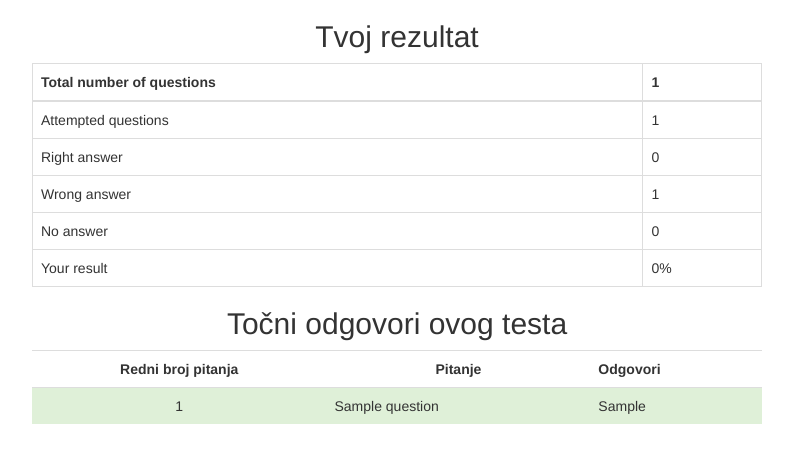
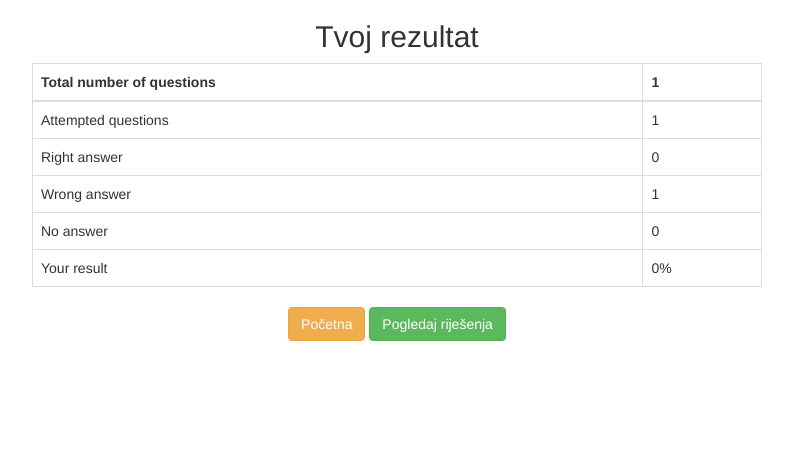
Before and after one commit to domagojcuric/WebIspit, a PHP site: page /answer.php in a window 1280 px wide. Shown: the top 463 px of the page, without its empty margins (243-1036 px from the left). Run offline with PHP 8.4, Linux system fonts and the light colour scheme; the visitor is signed in with stand-in values (Sample User, id 1); tables that the repository leaves empty or names only in its code hold one stand-in row (values such as "Sample post"); data that the repository does not hold is empty; some libraries are stand-ins or nearby versions.

Commit message:
riješeno sve prebačenoo  na view answer

```diff
--- a/answer.php
+++ b/answer.php
@@ -63,52 +63,11 @@ include 'class/dbconn.php';
       </tr>
     </tbody>
   </table>
-     <table class="table table-hover">
-        <h2>Točni odgovori ovog testa</h2>
-        <th><center>Redni broj pitanja</center></th>
-     <th><center>Pitanje</center> </th>
 
-              <th>Odgovori</th>
+  <a href='home.php'><button class="btn btn-warning" type='button'>Početna</button></a>
+  <a href='view_ans.php'><button class="btn btn-success" type='button'>Pogledaj riješenja</button></a>
 
-
-            <?php
-            $sql = "SELECT * FROM questions WHERE cat_id='".$_SESSION['cat']."'";
-            $result = $connect->query($sql);
-            $i=1;
-            if($result->num_rows > 0) {
-                while($row = $result->fetch_assoc()) {
-                    ?>
-              <tr class="success">
-                        <td><center><?php echo $i++ ?></center></td>
-                        <td><?php echo $row['question'] ?></td>
-
-                        <td><?php
-                        if($row['ans'] == '0')
-                            {
-                            echo $row['ans1'];
-                            }
-                        else if($row['ans']=='1')
-                            {
-                            echo $row['ans2'];
-                            }
-                        else if ($row['ans']=='2')
-                            {
-                            echo $row['ans3'];
-                            }
-                        else
-                            {
-                             echo $row['ans4'];
-                            }
-                            ?>
-                        </td>
-
-                    </tr>
-              <?php  }
-            } else { ?>
-                 <tr><td colspan='5'><center>No Data Avaliable</center></td></tr>
-           <?php
-            }?></table>
-    </div>
+ </div>
 
 
   <div class="col-sm-2"></div>
```
